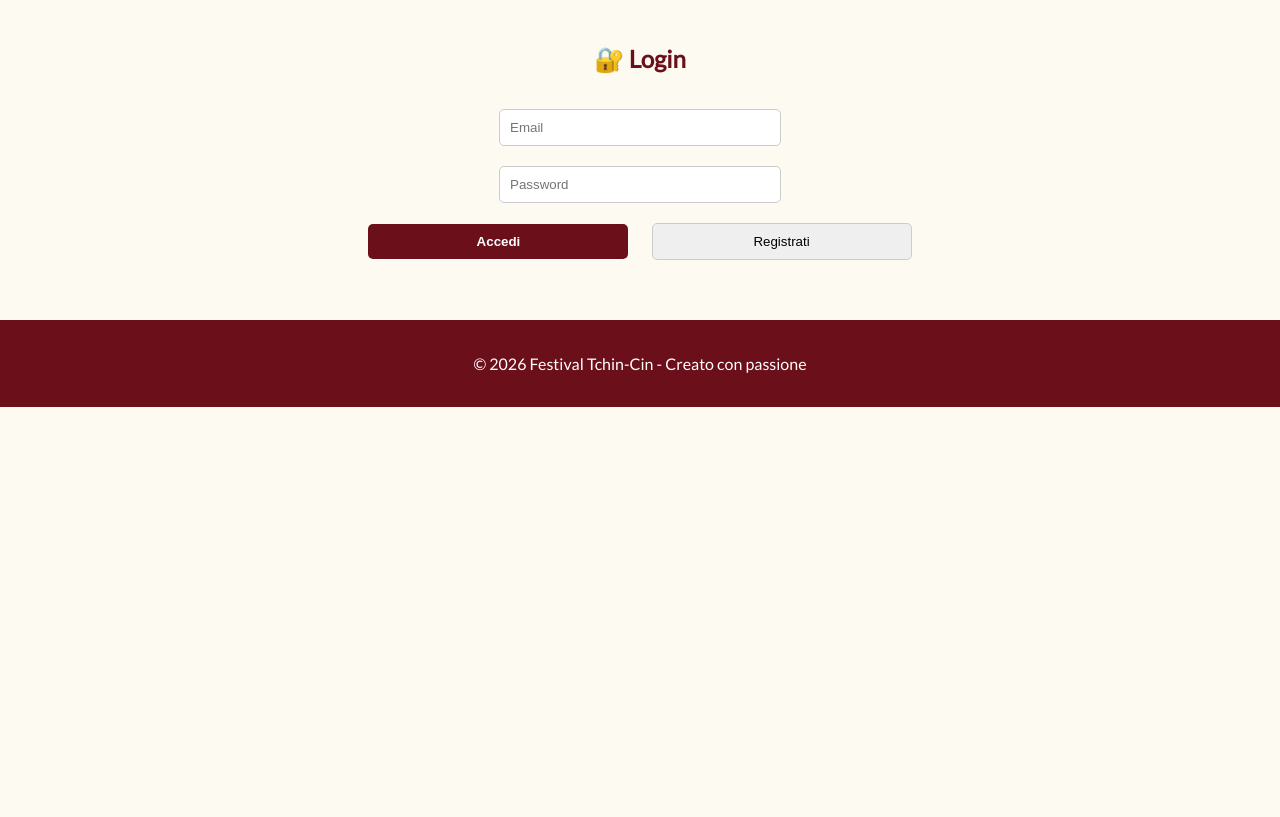
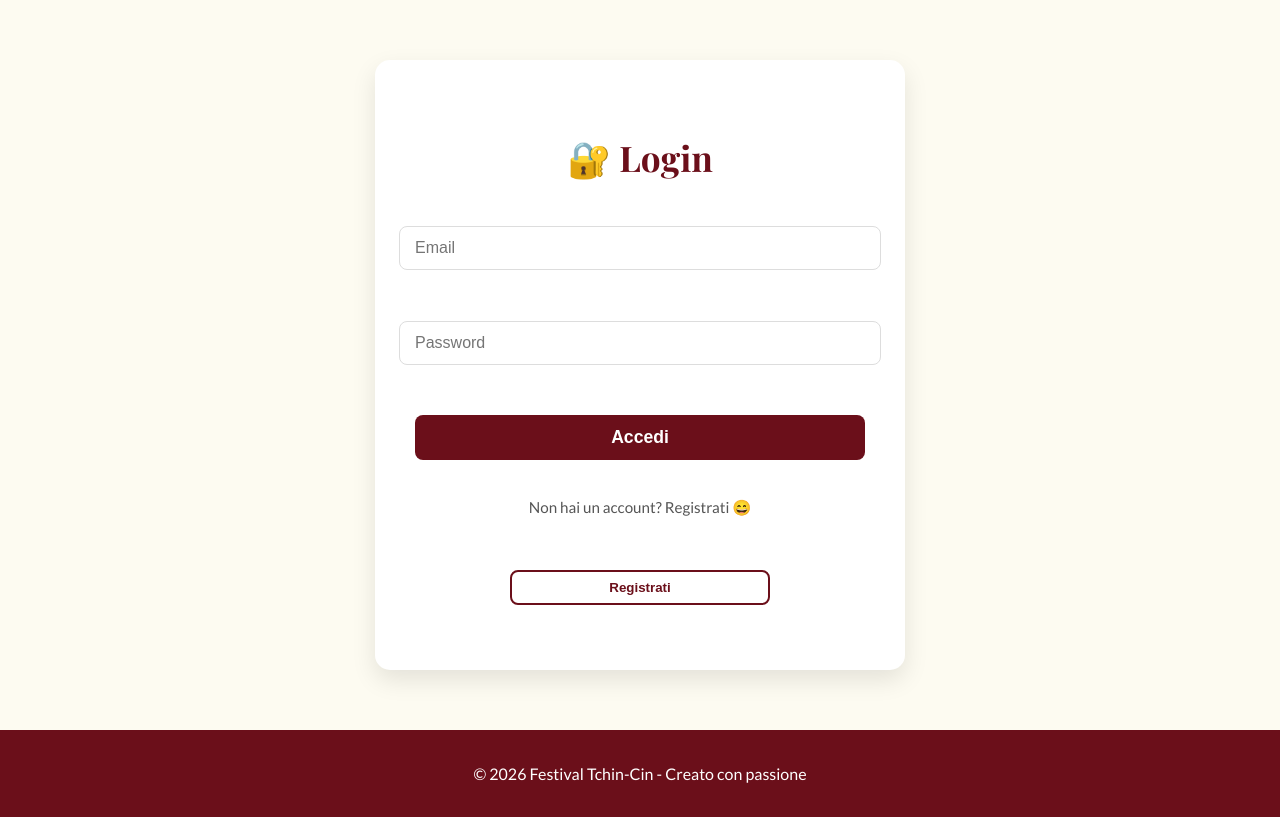
Before and after one commit to ciabattacasa/Festival2, a PHP site: page /login.php in a window 1280 px wide. Shown: the part 202-1019 px from the top of the page. Before the commit the page ends 609 px from the top, so only its background shows below. Run offline with PHP 8.4, Linux system fonts and the light colour scheme.

Commit message:
new login and logout

```diff
--- a/login.php
+++ b/login.php
@@ -20,7 +20,8 @@
         <input type="email" name="email" placeholder="Email" required><br>
         <input type="password" name="password" placeholder="Password" required><br>
         <input type="submit" value="Accedi">
-        <input type="button" value="Registrati" onclick="window.location.href='register.php'">
+        <p>Non hai un account? Registrati 😄</p>
+        <p><input type="button" value="Registrati" onclick="window.location.href='register.php'"> </p>
     </form>
 
     <?php
@@ -28,6 +29,95 @@
         echo "<p style='color: #6b0f1a; text-align: center; margin-top: 20px;'>Credenziali non valide. Riprova.</p>";
     }
     ?>
+<style>
+
+/* On centre la section sur la page */
+section {
+    max-width: 450px;
+    margin: 60px auto;
+    padding: 40px;
+    background-color: #ffffff;
+    border-radius: 15px;
+    box-shadow: 0 10px 25px rgba(0, 0, 0, 0.1);
+}
+
+/* Titre Login */
+section h2 {
+    color: #6b0f1a; /* Ta couleur bordeaux */
+    font-family: 'Playfair Display', serif;
+    font-size: 2.2rem;
+    margin-bottom: 30px;
+}
+
+/* On stylise le formulaire */
+form {
+    display: flex;
+    flex-direction: column;
+    align-items: center;
+}
+
+/* Inputs Email et Password */
+form input[type="email"],
+form input[type="password"] {
+    width: 100%;
+    padding: 12px 15px;
+    margin-bottom: 15px;
+    border: 1.5px solid #ddd;
+    border-radius: 8px;
+    font-size: 1rem;
+    transition: border-color 0.3s ease;
+}
+
+form input:focus {
+    outline: none;
+    border-color: #6b0f1a; /* Le bord devient bordeaux au clic */
+}
+
+/* Bouton ACCEDI (Submit) */
+form input[type="submit"] {
+    width: 100%;
+    background-color: #6b0f1a;
+    color: white;
+    padding: 12px;
+    border: none;
+    border-radius: 8px;
+    font-weight: bold;
+    font-size: 1.1rem;
+    cursor: pointer;
+    transition: background 0.3s ease, transform 0.2s ease;
+    margin-top: 10px;
+}
+
+form input[type="submit"]:hover {
+    background-color: #8b1a2a;
+    transform: translateY(-2px);
+}
+
+/* Petit texte "si non hai ancora..." */
+form p {
+    margin-top: 25px;
+    font-size: 0.95rem;
+    color: #555;
+    text-align: center;
+}
+
+/* Bouton REGISTRATI (Button) */
+form input[type="button"] {
+    background-color: transparent;
+    color: #6b0f1a;
+    border: 2px solid #6b0f1a;
+    padding: 8px 20px;
+    border-radius: 8px;
+    font-weight: bold;
+    cursor: pointer;
+    transition: all 0.3s ease;
+}
+
+form input[type="button"]:hover {
+    background-color: #6b0f1a;
+    color: white;
+}
+</style>
 </section>
 
 <?php include 'footer.php'; ?>
```
Also changed, not shown: logout.php (+83 -3 lines).
